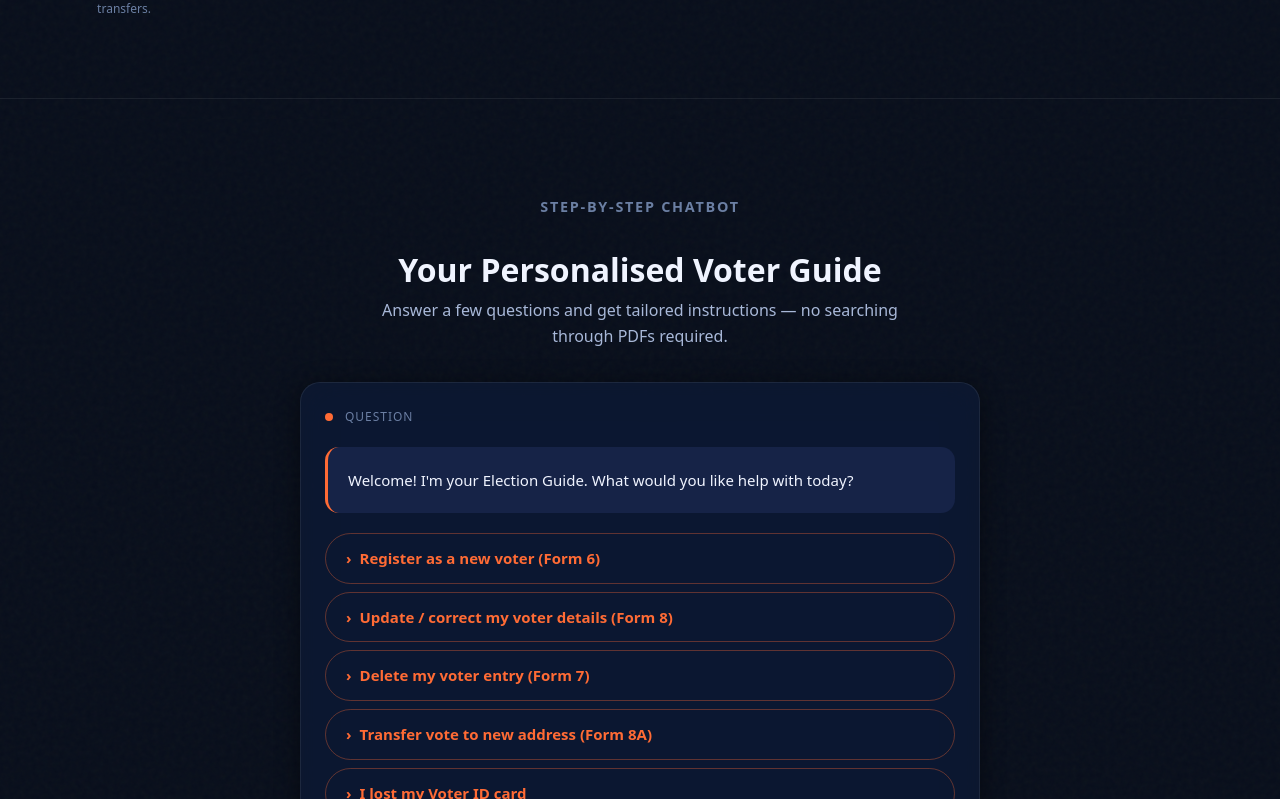
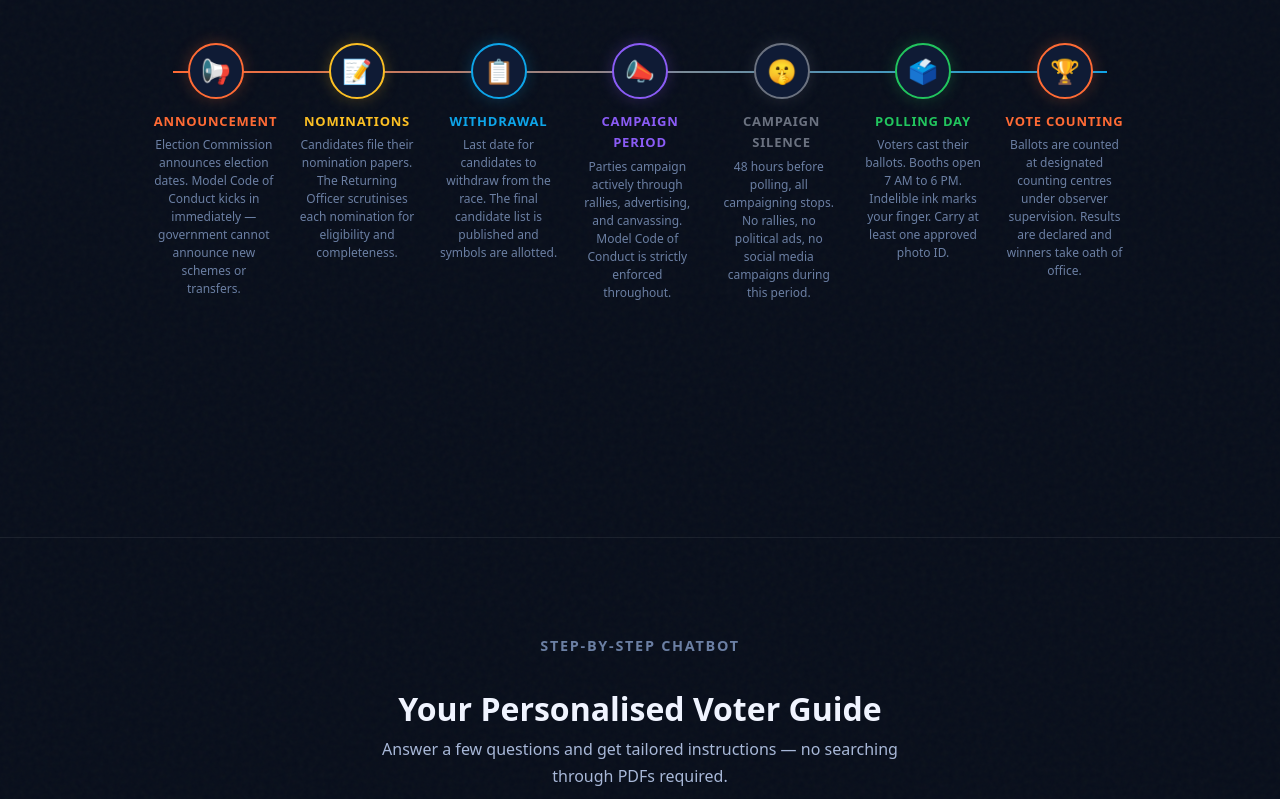
Before and after one commit to Rohith-sp/virtualwars-c2, a Next.js app: page / in a window 1280 px wide. Shown: the part 1161-1960 px from the top of the page. Built offline with nearby package versions, Linux system fonts and the light colour scheme; no server answers; a web font is replaced by a local one.

Commit message:
style: make sections fit full screen height

```diff
--- a/app/globals.css
+++ b/app/globals.css
@@ -230,6 +230,10 @@ a:hover { color: var(--color-primary-light); }
   padding: var(--space-16) var(--space-6);
   max-width: 1200px;
   margin: 0 auto;
+  min-height: 100vh;
+  display: flex;
+  flex-direction: column;
+  justify-content: center;
 }
 
 .section-title {
--- a/app/page.js
+++ b/app/page.js
@@ -82,6 +82,7 @@ export default function Home() {
             gridTemplateColumns: 'repeat(auto-fit, minmax(300px, 1fr))',
             gap: 'var(--space-12)',
             alignItems: 'center',
+            minHeight: 'calc(100vh - 64px)',
           }}
         >
           <div style={{ display: 'flex', flexDirection: 'column', gap: 'var(--space-6)' }}>
--- a/components/TimelineBanner.jsx
+++ b/components/TimelineBanner.jsx
@@ -5,7 +5,14 @@ export default function TimelineBanner() {
   return (
     <section
       aria-label="Election Timeline"
-      style={{ padding: 'var(--space-12) var(--space-6)', overflowX: 'auto' }}
+      style={{
+        padding: 'var(--space-12) var(--space-6)',
+        overflowX: 'auto',
+        minHeight: '100vh',
+        display: 'flex',
+        flexDirection: 'column',
+        justifyContent: 'center',
+      }}
     >
       <div style={{ maxWidth: '1200px', margin: '0 auto' }}>
         <p className="section-subtitle">How Elections Work</p>
```
